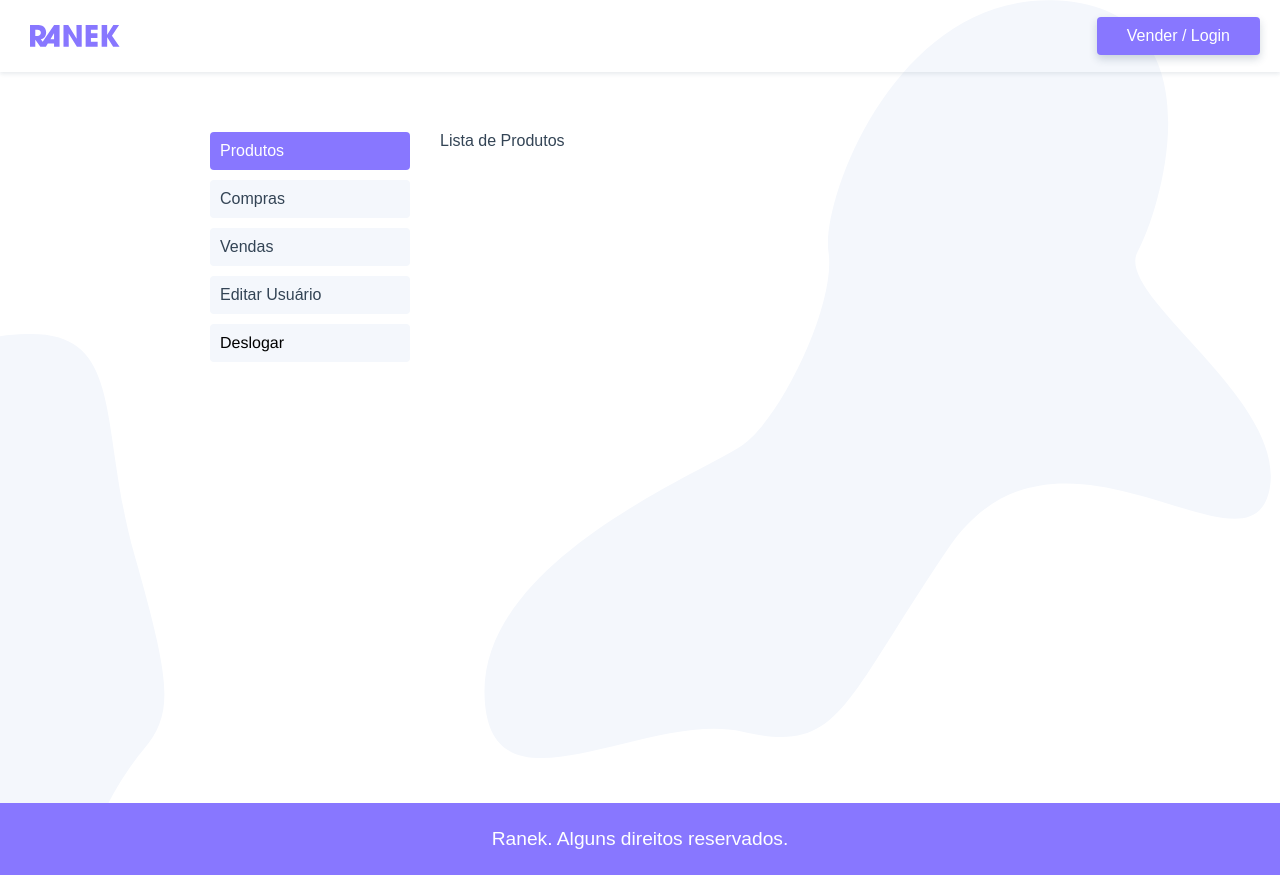
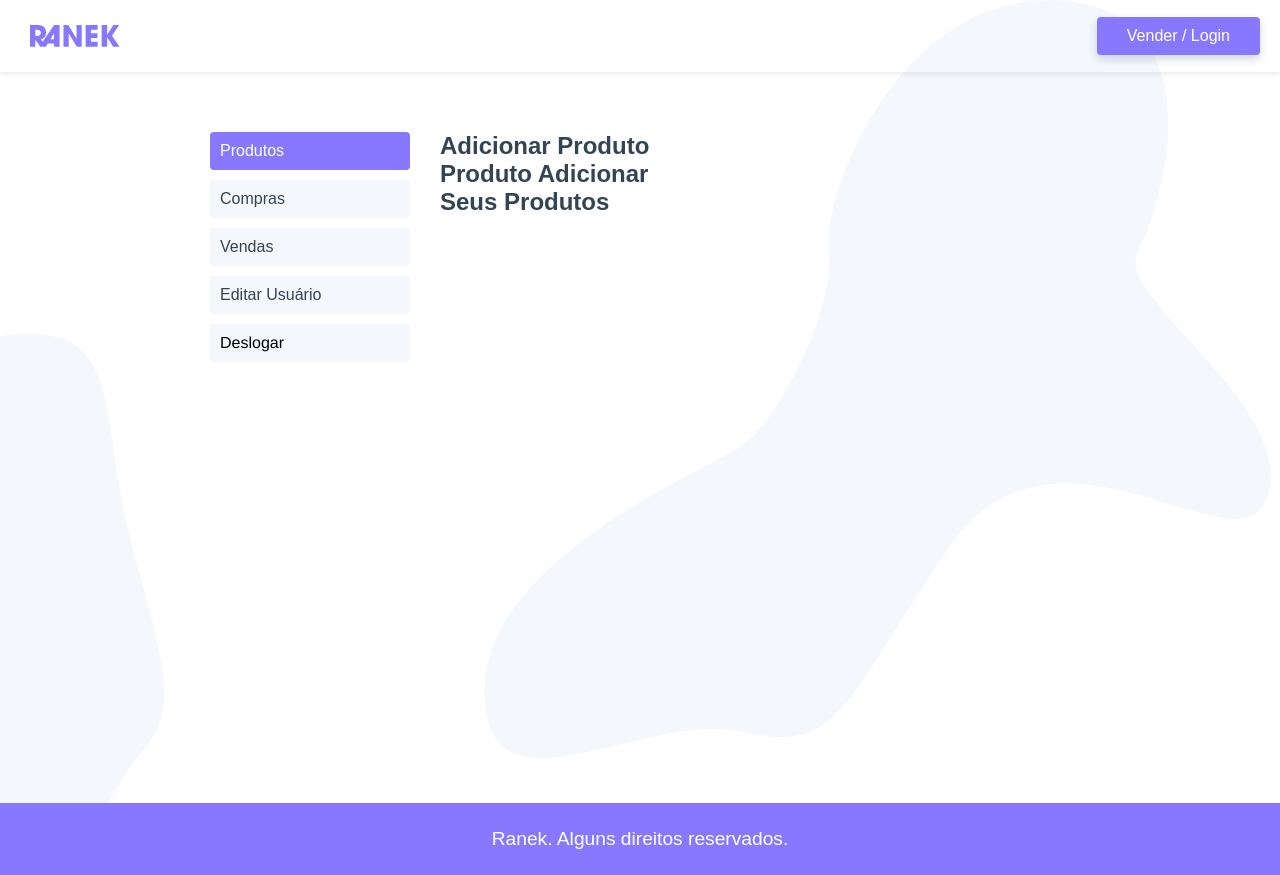
Before and after one commit to brennolemos/ranek, a Vue app: page /usuario in a window 1280 px wide. Built offline with nearby package versions, Linux system fonts and the light colour scheme; no server answers.

Commit message:
Usuário Produtos

```diff
--- /dev/null
+++ b/src/components/ProdutoAdicionar.vue
@@ -0,0 +1,12 @@
+<template>
+  <h2>Produto Adicionar</h2>
+</template>
+
+<script>
+export default {
+  name: "ProdutoAdicionar"
+};
+</script>
+
+<style>
+</style>
--- a/src/store.js
+++ b/src/store.js
@@ -19,7 +19,8 @@ export default new Vuex.Store({
       bairro: "",
       cidade: "",
       estado: ""
-    }
+    },
+    usuario_produtos: null
   },
   mutations: {
     UPDATE_LOGIN(state, payload) {
@@ -27,9 +28,24 @@ export default new Vuex.Store({
     },
     UPDATE_USUARIO(state, payload) {
       state.usuario = Object.assign(state.usuario, payload);
+    },
+    UPDATE_USUARIO_PRODUTOS(state, payload) {
+      state.usuario_produtos = payload;
+    },
+    ADD_USUARIO_PRODUTOS(state, payload) {
+      state.usuario_produtos.unshift(payload);
     }
   },
   actions: {
+    getUsuarioProdutos(context) {
+      api
+        .get(
+          `http://localhost:3000/produto?usuario_id=${context.state.usuario.id}`
+        )
+        .then(response => {
+          context.commit("UPDATE_USUARIO_PRODUTOS", response.data);
+        });
+    },
     getUsuario(context, payload) {
       return api
         .get(`http://localhost:3000/usuario/${payload}`)
--- a/src/views/usuario/UsuarioProdutos.vue
+++ b/src/views/usuario/UsuarioProdutos.vue
@@ -1,9 +1,29 @@
 <template>
-  <p>Lista de Produtos</p>
+  <section>
+    <h2>Adicionar Produto</h2>
+    <ProdutoAdicionar />
+    <h2>Seus Produtos</h2>
+  </section>
 </template>
 
 <script>
-export default {};
+import ProdutoAdicionar from "@/components/ProdutoAdicionar.vue";
+import { mapState, mapActions } from "vuex";
+export default {
+  name: "UsuarioProdutos",
+  components: {
+    ProdutoAdicionar
+  },
+  computed: {
+    ...mapState(["login", "usuario", "usuario_produtos"])
+  },
+  methods: {
+    ...mapActions(["getUsuarioProdutos"])
+  },
+  created() {
+    this.getUsuarioProdutos();
+  }
+};
 </script>
 
 <style>
```
